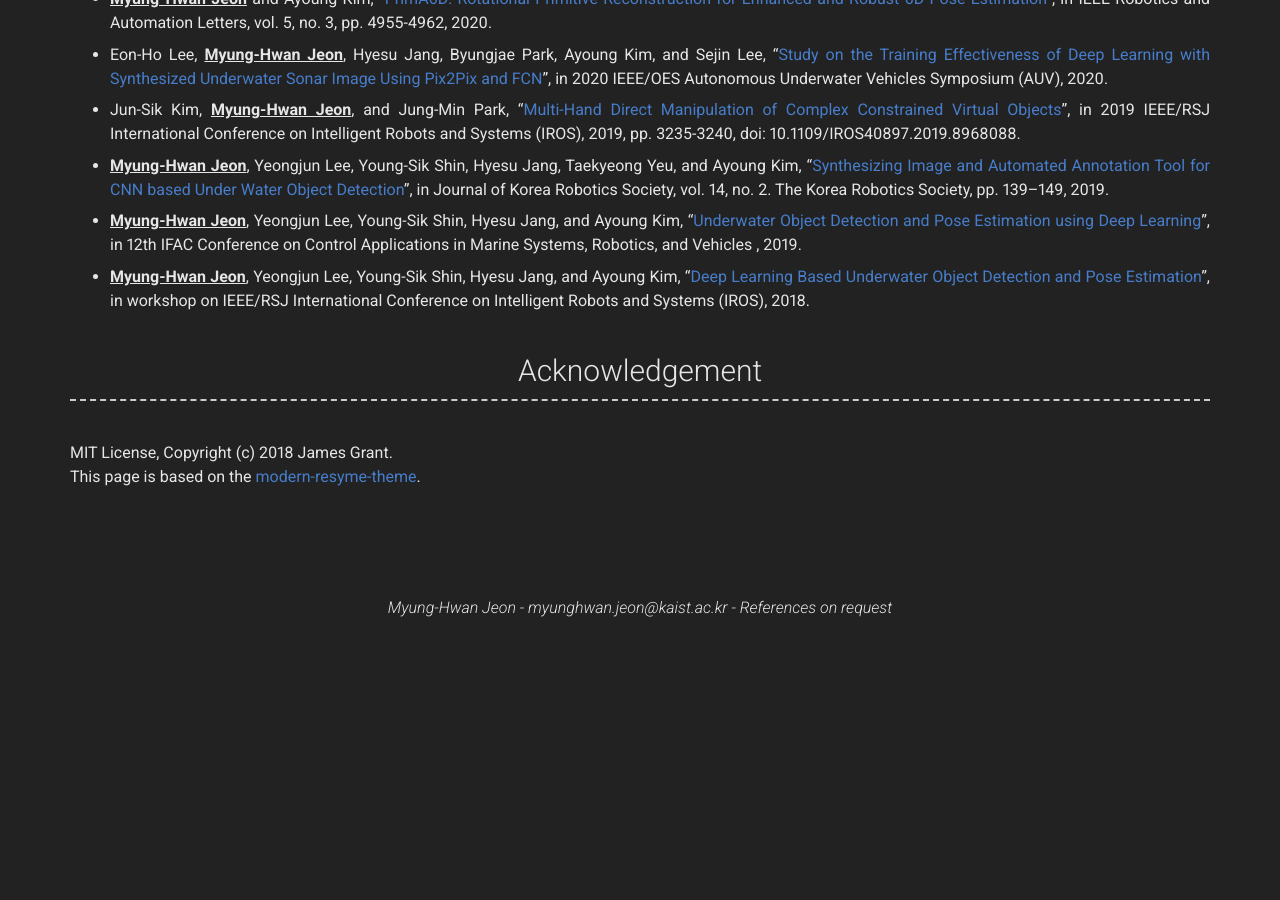
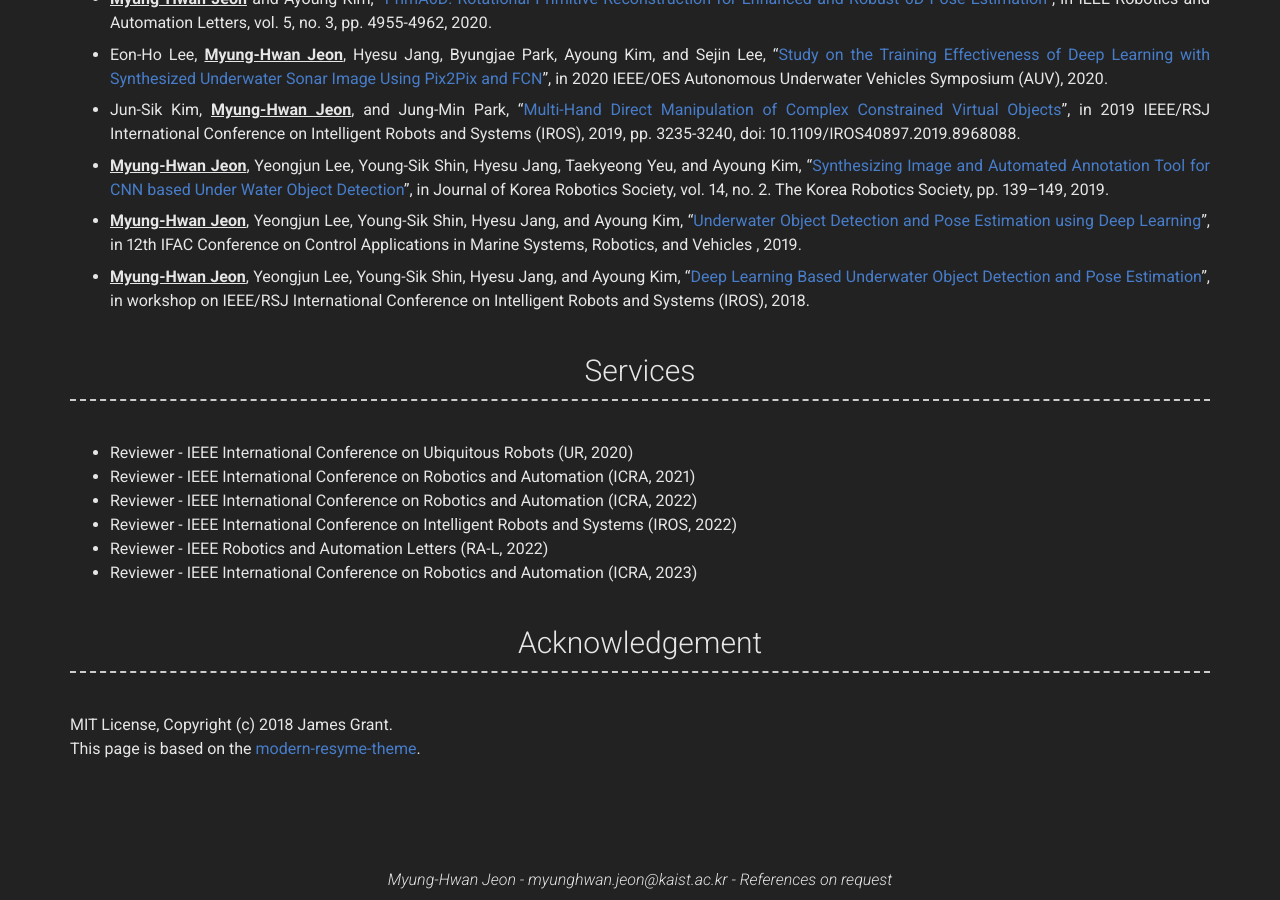
Before and after one commit to MyungHwanJeon/MyungHwanJeon.github.io, a Jekyll site: the page built from index.md, in a window 1280 px wide and 900 px high, scrolled down 3476 px. Built offline with Jekyll 4.4.1, drawn with Linux system fonts in a browser that asks for light colours; nearby versions of some CDN libraries; before the commit the page ends 4104 px from its top, so only the background shows below that.

Commit message:
Update _config.yml

```diff
--- a/_config.yml
+++ b/_config.yml
@@ -312,6 +312,17 @@ content:
 
       - **<U>Myung-Hwan Jeon</U>**, Yeongjun Lee, Young-Sik Shin, Hyesu Jang, and Ayoung Kim, "[Deep Learning Based Underwater Object Detection and Pose Estimation](http://irosworkshop.marinerobotics.eu/wp-content/uploads/2018/10/Fr-WS19-08.pdf)", in workshop on IEEE/RSJ International Conference on Intelligent Robots and Systems (IROS), 2018.
 
+  - title: Services
+    layout: text
+    content: |
+
+      - Reviewer - IEEE International Conference on Ubiquitous Robots (UR, 2020)
+      - Reviewer - IEEE International Conference on Robotics and Automation (ICRA, 2021)
+      - Reviewer - IEEE International Conference on Robotics and Automation (ICRA, 2022)
+      - Reviewer - IEEE International Conference on Intelligent Robots and Systems (IROS, 2022)
+      - Reviewer - IEEE Robotics and Automation Letters (RA-L, 2022)
+      - Reviewer - IEEE International Conference on Robotics and Automation (ICRA, 2023)
+
   - title: Acknowledgement
     layout: text
     content: |
```
